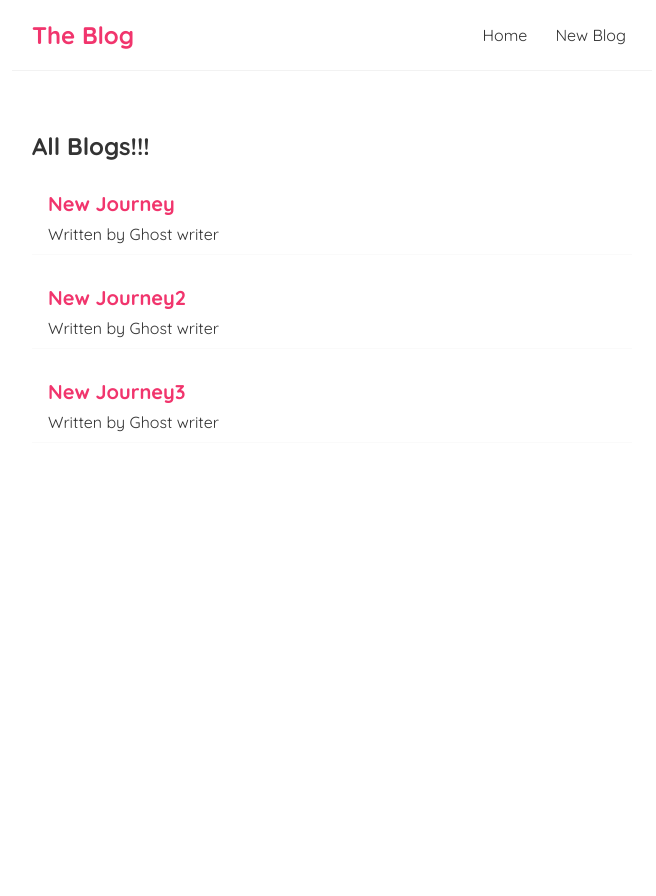
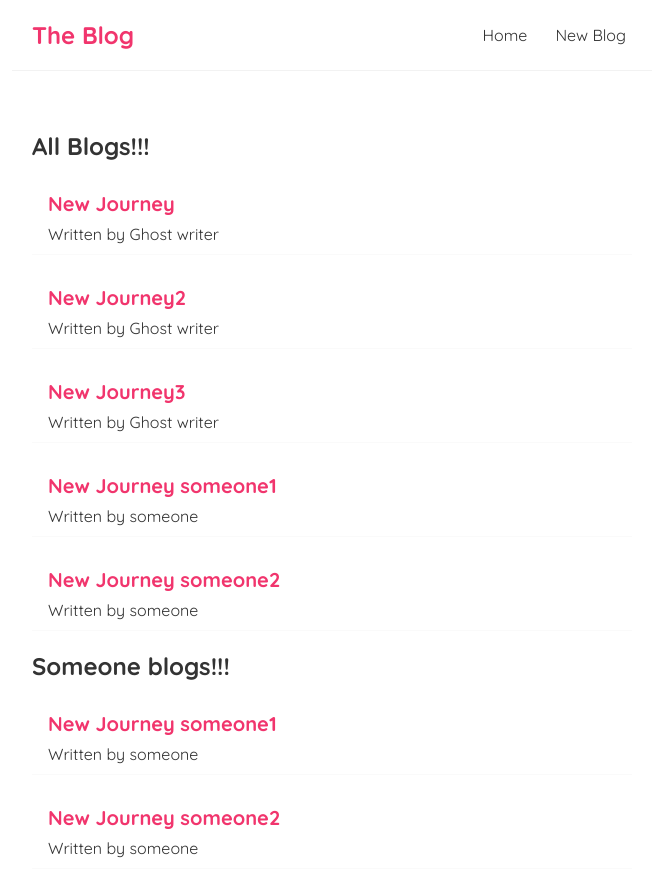
Before and after one commit to iririb/react, a React (Create React App) app in the folder blog-app/: page / in a window 1280 px wide. Shown: the top 896 px of the page, without its empty margins (308-964 px from the left). Before the commit the page ends 800 px from the top, so only its background shows below. Built offline with nearby package versions, Linux system fonts and the light colour scheme.

Commit message:
reusing components

```diff
--- a/blog-app/src/BlogList.js
+++ b/blog-app/src/BlogList.js
@@ -1,9 +1,4 @@
-// 2 ways to trigger the property here.
-// using comment out line or the others
-// const BlogList = (props) => {
 const BlogList = ({title, blogs}) => {
-    // const blogs = props.blogs
-    // const title = props.title
 
     return (
         <div className="blog-list">
--- a/blog-app/src/Home.js
+++ b/blog-app/src/Home.js
@@ -5,11 +5,14 @@ const Home = () => {
     const [blogs, setBlogs] = useState([
         { title: 'New Journey', body: 'Not start yet...', author: 'Ghost writer', id: 1 },
         { title: 'New Journey2', body: 'Not start yet2...', author: 'Ghost writer', id: 2 },
-        { title: 'New Journey3', body: 'Not start yet3...', author: 'Ghost writer', id: 3 }
+        { title: 'New Journey3', body: 'Not start yet3...', author: 'Ghost writer', id: 3 },
+        { title: 'New Journey someone1', body: 'Not start yet3...', author: 'someone', id: 4 },
+        { title: 'New Journey someone2', body: 'Not start yet3...', author: 'someone', id: 5 }
     ])
     return (
         <div className="home">
-            <BlogList blogs={blogs} title="All Blogs!!!"/>
+            <BlogList blogs={blogs} title="All Blogs!!!" />
+            <BlogList blogs={blogs.filter((blog) => blog.author === 'someone')} title="Someone blogs!!!" />
         </div>
     );
 }
```
